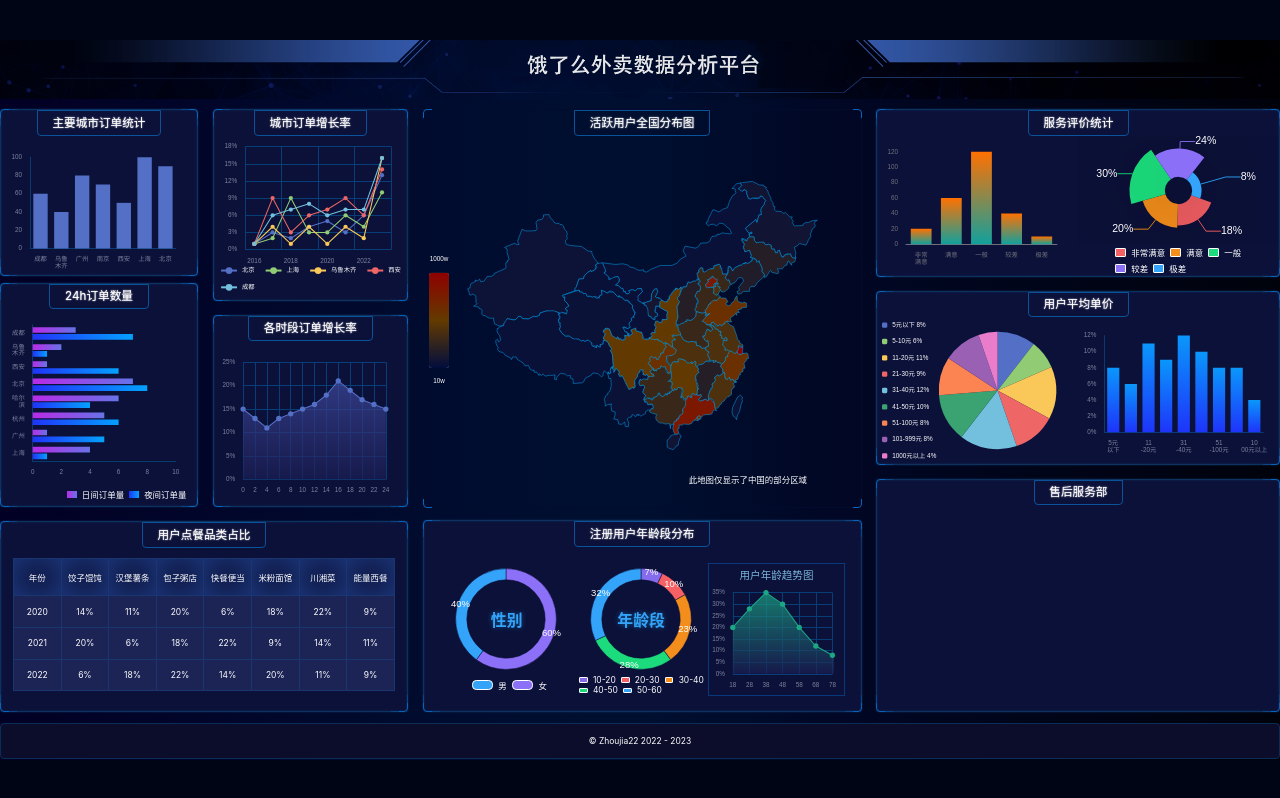
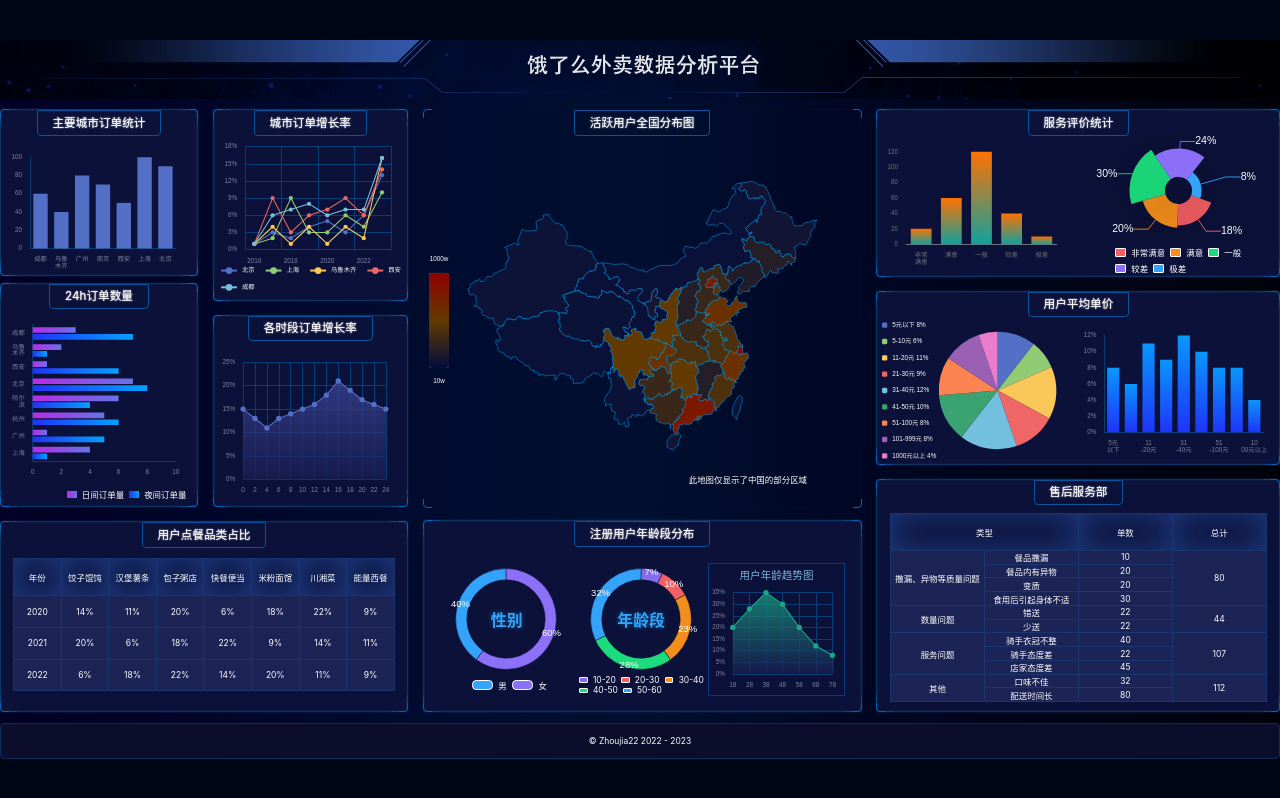
Before and after one commit to Zhoujia22/largeScreenItem, a React (Vite) app: page /#/ in a window 1280 px wide. Built offline with nearby package versions, Linux system fonts and the light colour scheme.

Commit message:
完成chart14

```diff
--- a/index.html
+++ b/index.html
@@ -6,7 +6,7 @@
       name="viewport"
       content="width=device-width,initial-scale=1,minimum-scale=1,maximum-scale=1,user-scalable=no,viewport-fit=cover"
     />
-    <title>大屏可视化项目</title>
+    <title>饱了</title>
     <script>
       const clientWidth = document.documentElement.clientWidth;
       const clientHeight = document.documentElement.clientHeight;
--- /dev/null
+++ b/src/components/chart-14.tsx
@@ -0,0 +1,69 @@
+import React from "react";
+
+export const Chart14 = () => {
+  return (
+    <table>
+      <thead>
+        <tr>
+          <th colSpan={2}>类型</th>
+          <th>单数</th>
+          <th>总计</th>
+        </tr>
+      </thead>
+      <tbody>
+        <tr>
+          <td rowSpan={4}>撒漏、异物等质量问题</td>
+          <td>餐品撒漏</td>
+          <td>10</td>
+          <td rowSpan={4}>80</td>
+        </tr>
+        <tr>
+          <td>餐品内有异物</td>
+          <td>20</td>
+        </tr>
+        <tr>
+          <td>变质</td>
+          <td>20</td>
+        </tr>
+        <tr>
+          <td>食用后引起身体不适</td>
+          <td>30</td>
+        </tr>
+        <tr>
+          <td rowSpan={2}>数量问题</td>
+          <td>错送</td>
+          <td>22</td>
+          <td rowSpan={2}>44</td>
+        </tr>
+        <tr>
+          <td>少送</td>
+          <td>22</td>
+        </tr>
+        <tr>
+          <td rowSpan={3}>服务问题</td>
+          <td>骑手衣冠不整</td>
+          <td>40</td>
+          <td rowSpan={3}>107</td>
+        </tr>
+        <tr>
+          <td>骑手态度差</td>
+          <td>22</td>
+        </tr>
+        <tr>
+          <td>店家态度差</td>
+          <td>45</td>
+        </tr>
+        <tr>
+          <td rowSpan={2}>其他</td>
+          <td>口味不佳</td>
+          <td>32</td>
+          <td rowSpan={2}>112</td>
+        </tr>
+        <tr>
+          <td>配送时间长</td>
+          <td>80</td>
+        </tr>
+      </tbody>
+    </table>
+  );
+};
--- a/src/pages/home.scss
+++ b/src/pages/home.scss
@@ -239,6 +239,30 @@
       }
       .row3 {
         height: px(442);
+        padding: 0 px(24);
+        > table {
+          width: 100%;
+          table-layout: fixed;
+          margin-top: px(15);
+          border-collapse: collapse;
+          th,
+          td {
+            border: 1px solid #1a3671;
+          }
+          thead {
+            th {
+              height: px(70);
+              box-shadow: inset 0 0 px(60) 0 #1f3d85;
+            }
+          }
+          tbody {
+            td {
+              height: px(26);
+              width: px(90);
+              background: #1c2456;
+            }
+          }
+        }
       }
       .charts {
         display: flex;
--- a/src/pages/home.tsx
+++ b/src/pages/home.tsx
@@ -14,6 +14,7 @@
 import { Chart11 } from "../components/chart-11";
 import { Chart12 } from "../components/chart-12";
 import { Chart13 } from "../components/chart-13";
+import { Chart14 } from "../components/chart-14";
 
 export const Home = () => {
   const date = new Date();
@@ -61,6 +62,7 @@
           </div>
           <div className="bordered wrapper row3 ">
             <h2>售后服务部</h2>
+            <Chart14 />
           </div>
         </section>
       </main>
```
